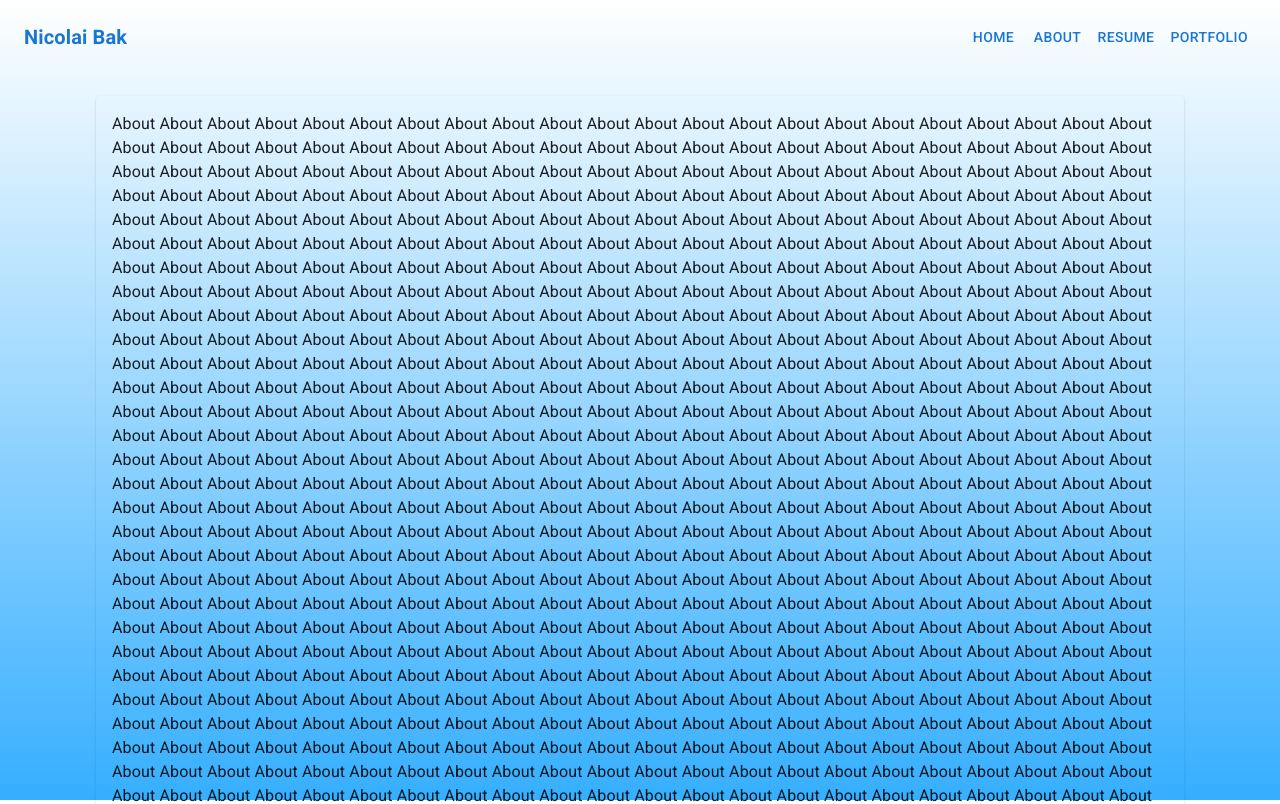
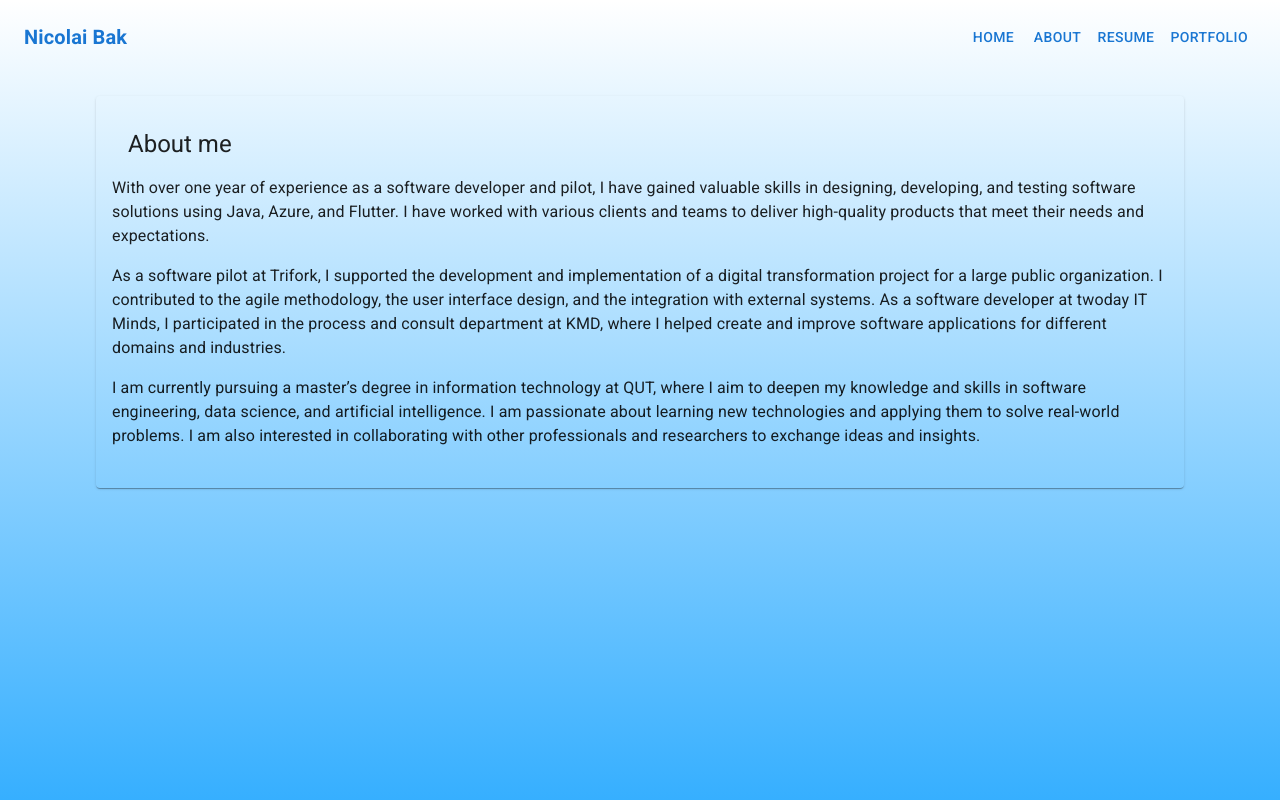
Before and after one commit to Nicolai-Bak/IFN666-Assessment2, a React (Vite) app: page /about in a window 1280 px wide. Shown: the top 804 px of the page. Built offline with nearby package versions, Linux system fonts and the light colour scheme; no server answers.

Commit message:
updating about page

```diff
--- a/src/components/PageHeader.jsx
+++ b/src/components/PageHeader.jsx
@@ -4,7 +4,6 @@ export function PageHeader({ children }) {
   return (
     <Typography
       variant='h6'
-      component='div'
       sx={{
         fontWeight: 'bold',
         color: 'primary.main',
--- a/src/pages/About.jsx
+++ b/src/pages/About.jsx
@@ -1,62 +1,30 @@
-import { Card, CardContent } from '@mui/material';
+import { Card, CardContent, CardHeader, Typography } from '@mui/material';
 
 export function About() {
   return (
     <Card sx={{ backgroundColor: 'transparent' }}>
       <CardContent>
-        About About About About About About About About About About About About About About About About About About About About About About
-        About About About About About About About About About About About About About About About About About About About About About About
-        About About About About About About About About About About About About About About About About About About About About About About
-        About About About About About About About About About About About About About About About About About About About About About About
-        About About About About About About About About About About About About About About About About About About About About About About
-        About About About About About About About About About About About About About About About About About About About About About About
-        About About About About About About About About About About About About About About About About About About About About About About
-        About About About About About About About About About About About About About About About About About About About About About About
-        About About About About About About About About About About About About About About About About About About About About About About
-        About About About About About About About About About About About About About About About About About About About About About About
-        About About About About About About About About About About About About About About About About About About About About About About
-        About About About About About About About About About About About About About About About About About About About About About About
-        About About About About About About About About About About About About About About About About About About About About About About
-        About About About About About About About About About About About About About About About About About About About About About About
-        About About About About About About About About About About About About About About About About About About About About About About
-        About About About About About About About About About About About About About About About About About About About About About About
-        About About About About About About About About About About About About About About About About About About About About About About
-        About About About About About About About About About About About About About About About About About About About About About About
-        About About About About About About About About About About About About About About About About About About About About About About
-        About About About About About About About About About About About About About About About About About About About About About About
-        About About About About About About About About About About About About About About About About About About About About About About
-        About About About About About About About About About About About About About About About About About About About About About About
-        About About About About About About About About About About About About About About About About About About About About About About
-        About About About About About About About About About About About About About About About About About About About About About About
-        About About About About About About About About About About About About About About About About About About About About About About
-        About About About About About About About About About About About About About About About About About About About About About About
-        About About About About About About About About About About About About About About About About About About About About About About
-        About About About About About About About About About About About About About About About About About About About About About About
-        About About About About About About About About About About About About About About About About About About About About About About
-        About About About About About About About About About About About About About About About About About About About About About About
-        About About About About About About About About About About About About About About About About About About About About About About
-        About About About About About About About About About About About About About About About About About About About About About About
-        About About About About About About About About About About About About About About About About About About About About About About
-        About About About About About About About About About About About About About About About About About About About About About About
-        About About About About About About About About About About About About About About About About About About About About About About
-        About About About About About About About About About About About About About About About About About About About About About About
-        About About About About About About About About About About About About About About About About About About About About About About
-        About About About About About About About About About About About About About About About About About About About About About About
-        About About About About About About About About About About About About About About About About About About About About About About
-        About About About About About About About About About About About About About About About About About About About About About About
-        About About About About About About About About About About About About About About About About About About About About About About
-        About About About About About About About About About About About About About About About About About About About About About About
-        About About About About About About About About About About About About About About About About About About About About About About
-        About About About About About About About About About About About About About About About About About About About About About About
-        About About About About About About About About About About About About About About About About About About About About About About
-        About About About About About About About About About About About About About About About About About About About About About About
-        About About About About About About About About About About About About About About About About About About About About About About
-        About About About About About About About About About About About About About About About About About About About About About About
-        About About About About About About About About About About About About About About About About About About About About About About
-        About About About About About About About About About About About About About About About About About About About About About About
-        About About About About About About About About About About About About About About About About About About About About About About
-        About About About About About About About About About About About About About About About About About About About About About About
-        About
+        <CardHeader title='About me' />
+        <Typography paragraph>
+          With over one year of experience as a software developer and pilot, I have gained valuable skills in designing, developing, and
+          testing software solutions using Java, Azure, and Flutter. I have worked with various clients and teams to deliver high-quality
+          products that meet their needs and expectations.
+        </Typography>
+        <Typography paragraph>
+          As a software pilot at Trifork, I supported the development and implementation of a digital transformation project for a large
+          public organization. I contributed to the agile methodology, the user interface design, and the integration with external systems.
+          As a software developer at twoday IT Minds, I participated in the process and consult department at KMD, where I helped create and
+          improve software applications for different domains and industries.
+        </Typography>
+        <Typography paragraph>
+          I am currently pursuing a master&rsquo;s degree in information technology at QUT, where I aim to deepen my knowledge and skills in
+          software engineering, data science, and artificial intelligence. I am passionate about learning new technologies and applying them
+          to solve real-world problems. I am also interested in collaborating with other professionals and researchers to exchange ideas and
+          insights.
+        </Typography>
+        {
+          // TODO add something about sport and the portfolio
+        }
       </CardContent>
     </Card>
   );
```
